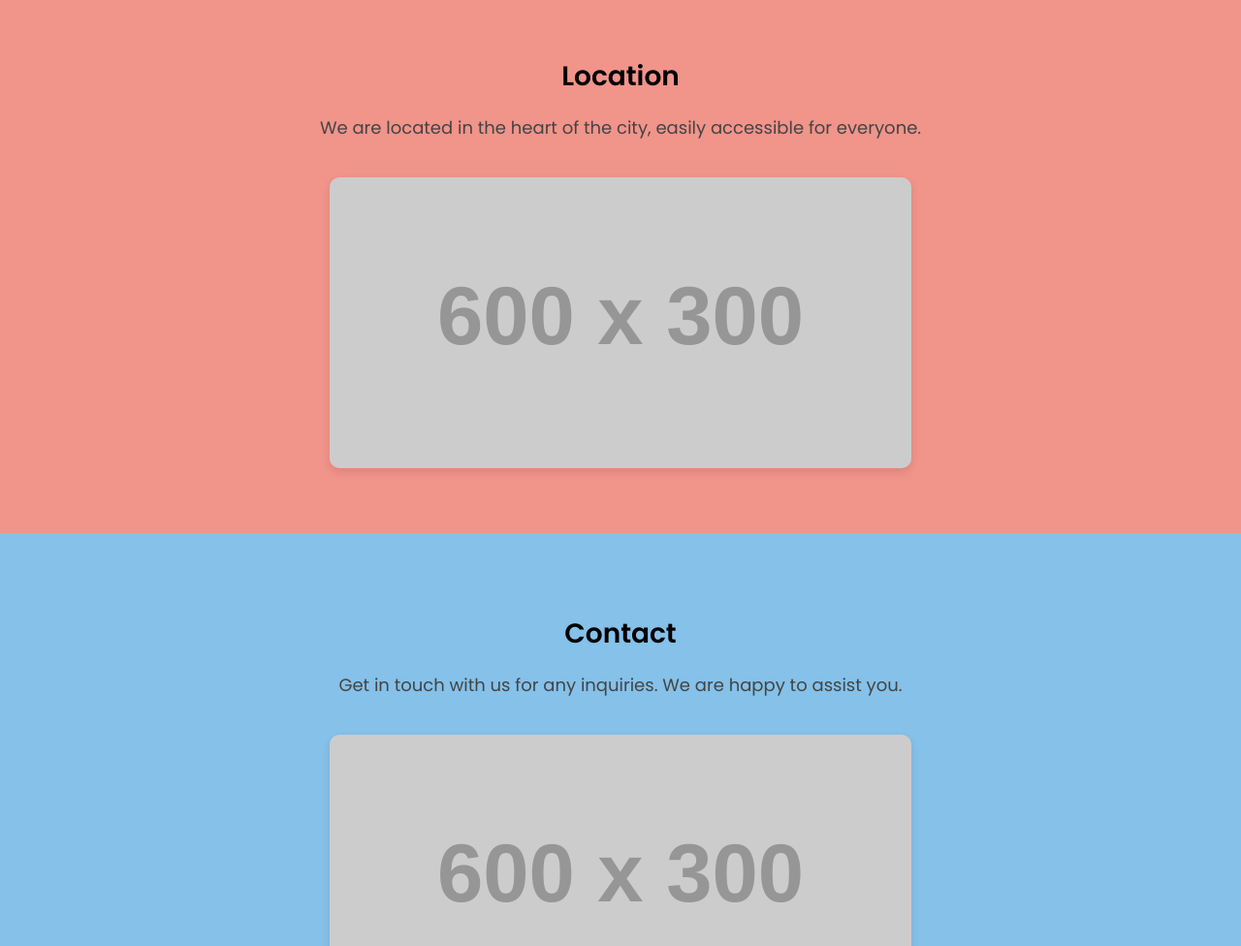
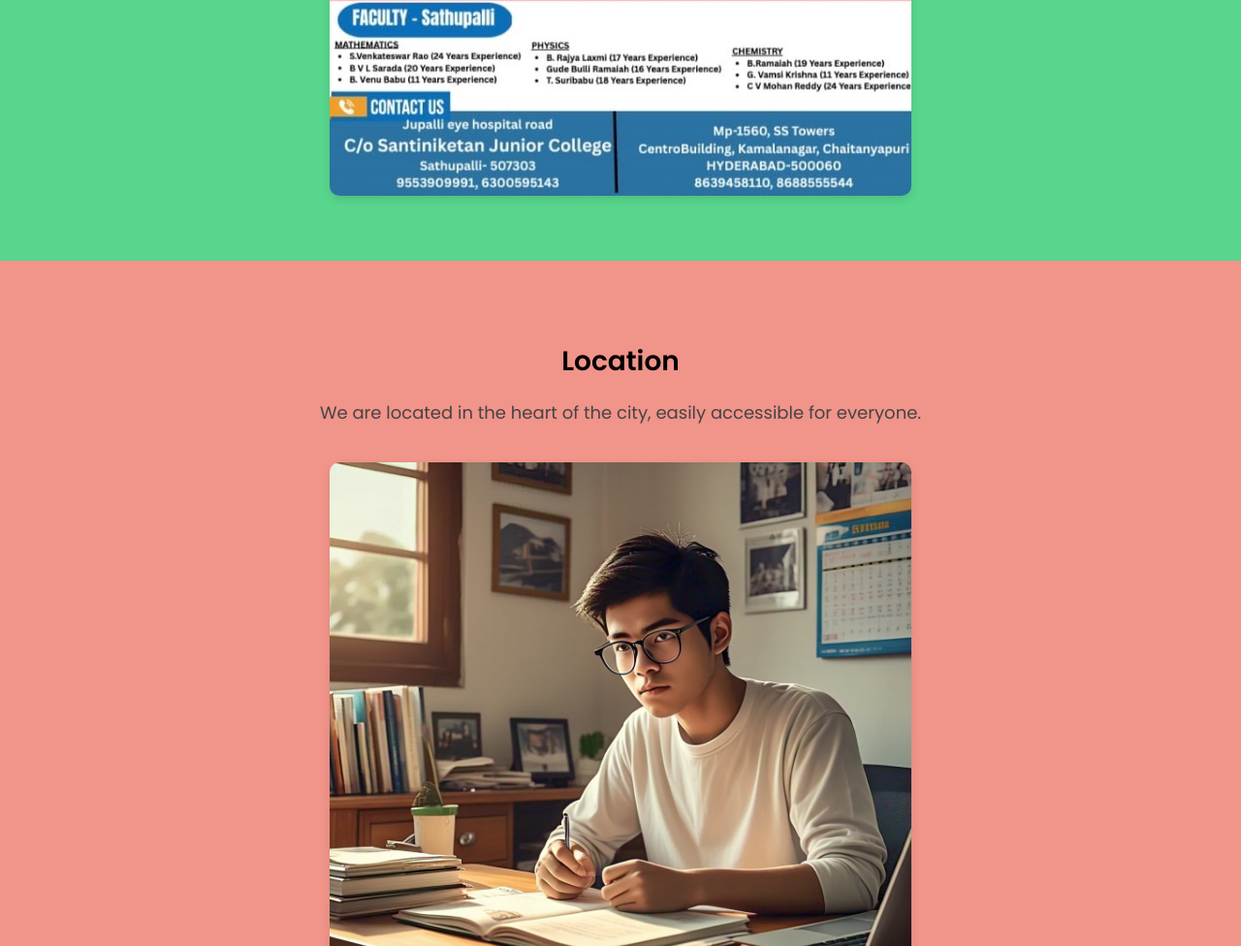
Before and after one commit to abhayascademy/abhayasacademy, a plain HTML site: page index.html in a window 1280 px wide. Shown: the part 1824-2800 px from the top of the page at 97% size. Drawn offline with Linux system fonts and the light colour scheme; placeholder pictures from the web are drawn by us.

Commit message:
Update index.html

```diff
--- a/index.html
+++ b/index.html
@@ -102,7 +102,7 @@
     <section id="home" class="section">
         <h2>Home</h2>
         <p>Welcome to our educational platform. We provide the best courses for you.</p>
-        <img src="https://via.placeholder.com/600x300" alt="Education Image">
+        <img src="hero_sec_image.png" alt="Education Image">
     </section>
     <section id="courses" class="section">
         <h2>Courses</h2>
@@ -112,12 +112,12 @@
     <section id="location" class="section">
         <h2>Location</h2>
         <p>We are located in the heart of the city, easily accessible for everyone.</p>
-        <img src="https://via.placeholder.com/600x300" alt="Location Image">
+        <img src="study.jpeg" alt="Location Image">
     </section>
     <section id="contact" class="section">
         <h2>Contact</h2>
         <p>Get in touch with us for any inquiries. We are happy to assist you.</p>
-        <img src="https://via.placeholder.com/600x300" alt="Contact Image">
+        <img src="level-up.png" alt="Contact Image">
     </section>
 </body>
 
```
